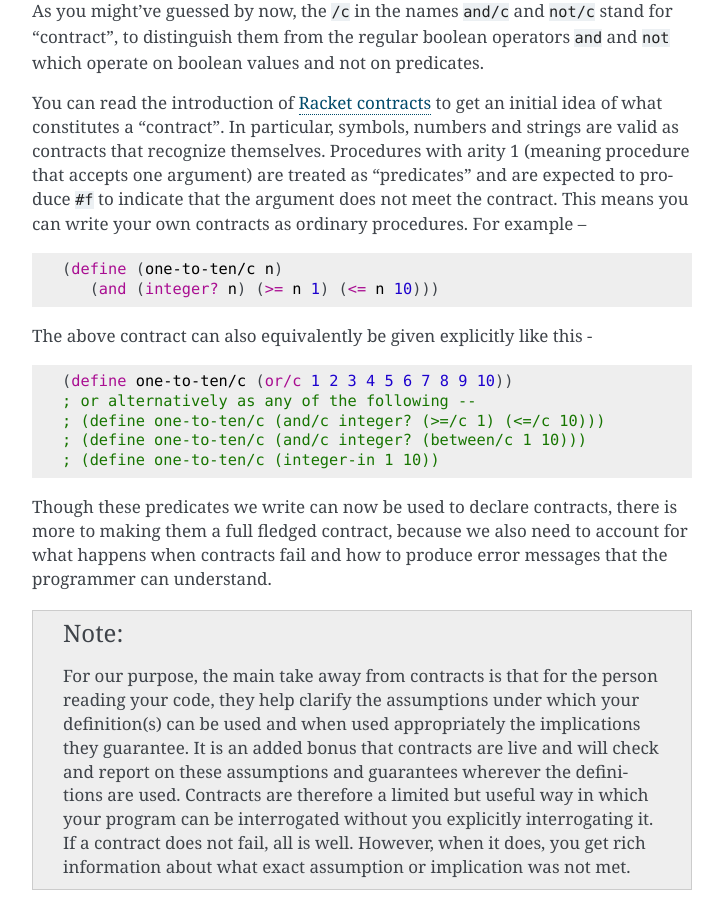
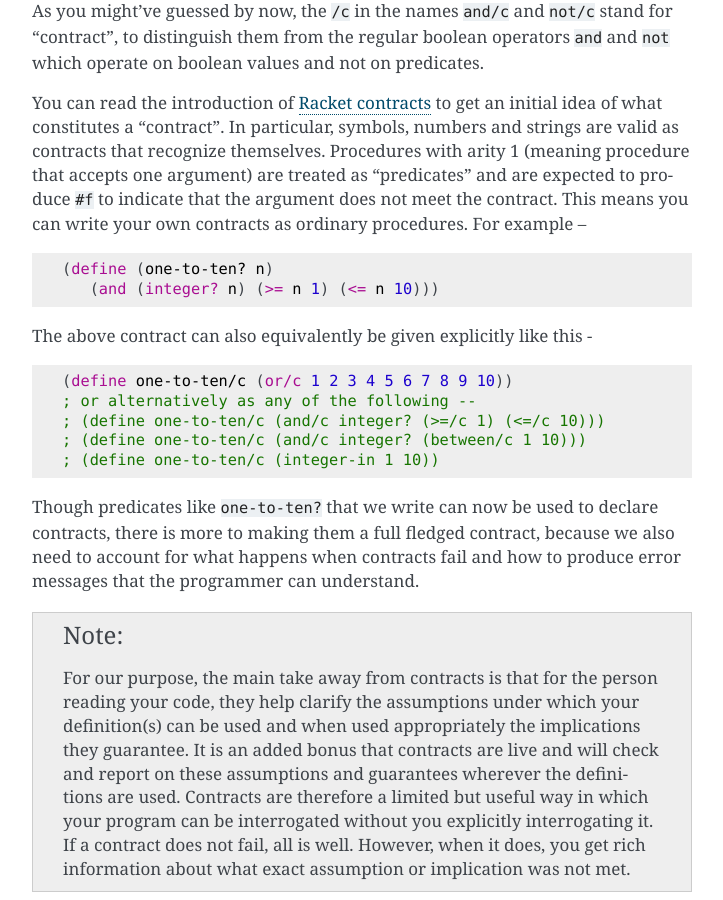
Before and after one commit to kreauniv/complit, a Sphinx documentation site: the page built from source/assumptions.rst, in a window 1280 px wide and 900 px high, scrolled down 5459 px. Shown: the whole window, without its empty margins (388-1111 px from the left). Built offline with Sphinx 7.4.7, drawn with Linux system fonts in a browser that asks for light colours.

Commit message:
one-to-ten/c versus one-to-ten\?

```diff
--- a/source/assumptions.rst
+++ b/source/assumptions.rst
@@ -193,7 +193,7 @@ For example --
 
 .. code:: racket
 
-   (define (one-to-ten/c n)
+   (define (one-to-ten? n)
       (and (integer? n) (>= n 1) (<= n 10)))
 
 The above contract can also equivalently be given explicitly like this -
@@ -206,10 +206,10 @@ The above contract can also equivalently be given explicitly like this -
    ; (define one-to-ten/c (and/c integer? (between/c 1 10)))
    ; (define one-to-ten/c (integer-in 1 10))
 
-Though these predicates we write can now be used to declare contracts, there is
-more to making them a full fledged contract, because we also need to account
-for what happens when contracts fail and how to produce error messages that the
-programmer can understand.
+Though predicates like ``one-to-ten?`` that we write can now be used to declare
+contracts, there is more to making them a full fledged contract, because we
+also need to account for what happens when contracts fail and how to produce
+error messages that the programmer can understand.
 
 .. note:: For our purpose, the main take away from contracts is that for the
    person reading your code, they help clarify the assumptions under which your
```
